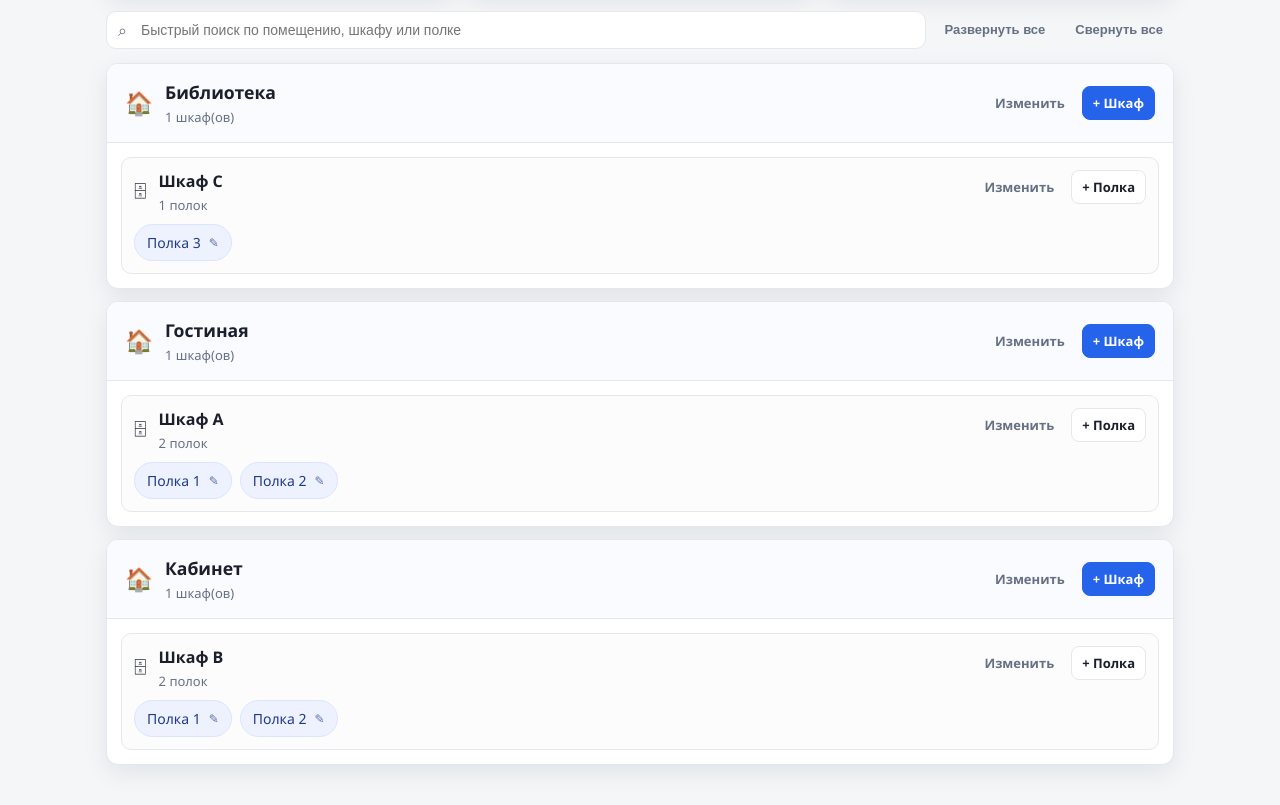
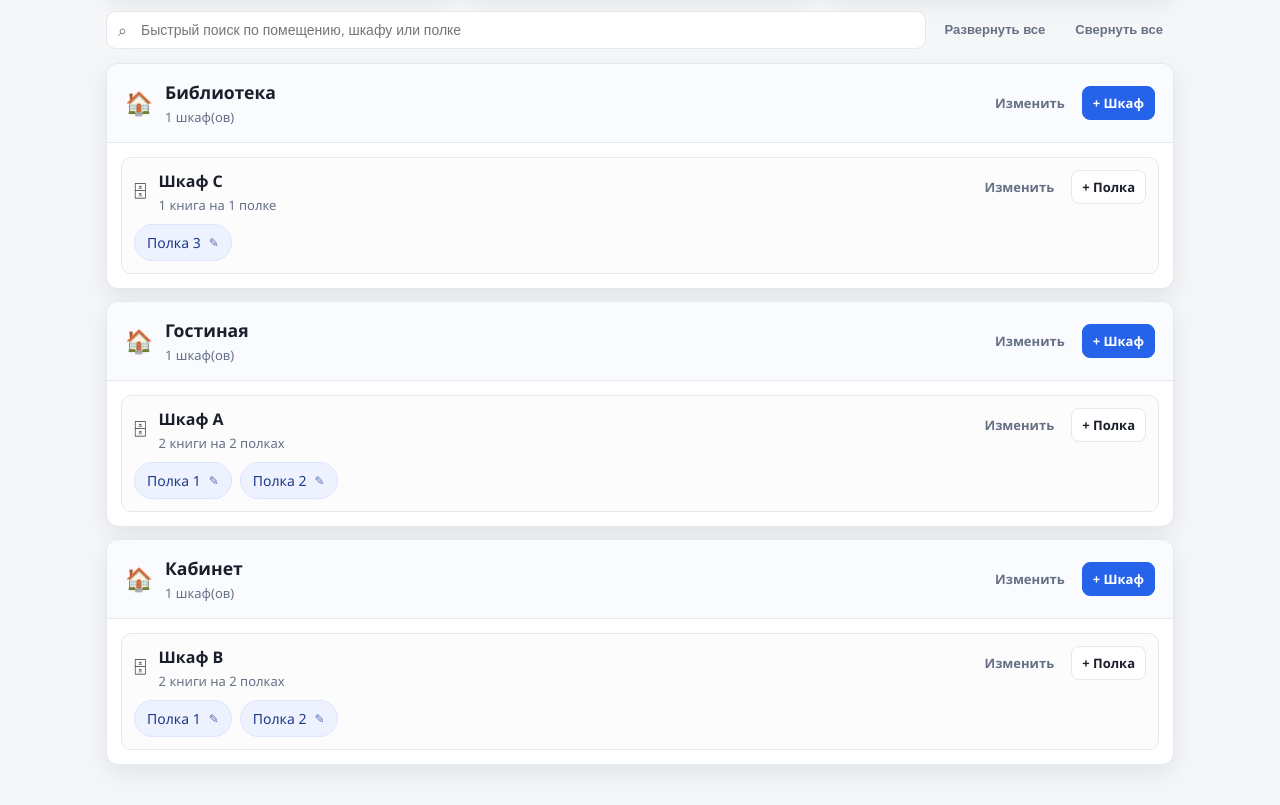
Before and after one commit to pterokryl/book-inventory, a Django app: page /locations/ in a window 1280 px wide. Shown: the part 235-1040 px from the top of the page. Run offline with Django 5.2, Linux system fonts and the light colour scheme; data comes from the database, SQL or seed files in the repository.

Commit message:
Show book and shelf counts per cabinet with Russian pluralization.

```diff
--- /dev/null
+++ b/books/templatetags/book_extras.py
@@ -0,0 +1,10 @@
+from django import template
+
+from books.utils import format_books_on_shelves
+
+register = template.Library()
+
+
+@register.simple_tag
+def books_on_shelves(book_count, shelf_count):
+    return format_books_on_shelves(book_count, shelf_count)
--- /dev/null
+++ b/books/utils.py
@@ -0,0 +1,16 @@
+def _ru_plural(n, one, few, many):
+    n = abs(int(n))
+    if 11 <= n % 100 <= 14:
+        return many
+    remainder = n % 10
+    if remainder == 1:
+        return one
+    if 2 <= remainder <= 4:
+        return few
+    return many
+
+
+def format_books_on_shelves(book_count, shelf_count):
+    books_word = _ru_plural(book_count, "книга", "книги", "книг")
+    shelves_word = _ru_plural(shelf_count, "полке", "полках", "полках")
+    return f"{book_count} {books_word} на {shelf_count} {shelves_word}"
--- a/books/views.py
+++ b/books/views.py
@@ -88,7 +88,10 @@ class LocationListView(TemplateView):
         from django.db.models import Count, Prefetch
 
         context = super().get_context_data(**kwargs)
-        cabinets_qs = Cabinet.objects.annotate(shelf_count=Count("shelves")).order_by("name")
+        cabinets_qs = Cabinet.objects.annotate(
+            shelf_count=Count("shelves", distinct=True),
+            book_count=Count("shelves__books", distinct=True),
+        ).order_by("name")
         context["rooms"] = (
             Room.objects.prefetch_related(
                 Prefetch("cabinets", queryset=cabinets_qs.prefetch_related("shelves"))
--- a/templates/books/location_list.html
+++ b/templates/books/location_list.html
@@ -1,4 +1,5 @@
 {% extends "base.html" %}
+{% load book_extras %}
 {% block title %}Структура хранения{% endblock %}
 {% block content %}
 <div class="page-head">
@@ -63,7 +64,7 @@
                                     <span class="loc-icon loc-icon-sm" aria-hidden="true">🗄</span>
                                     <div>
                                         <h3 class="loc-subtitle">{{ cabinet.name }}</h3>
-                                        <p class="loc-meta">{{ cabinet.shelf_count }} полок</p>
+                                        <p class="loc-meta">{% books_on_shelves cabinet.book_count cabinet.shelf_count %}</p>
                                     </div>
                                 </div>
                                 <div class="loc-cabinet-actions">
```
Also changed, not shown: books/templatetags/__init__.py (added).
